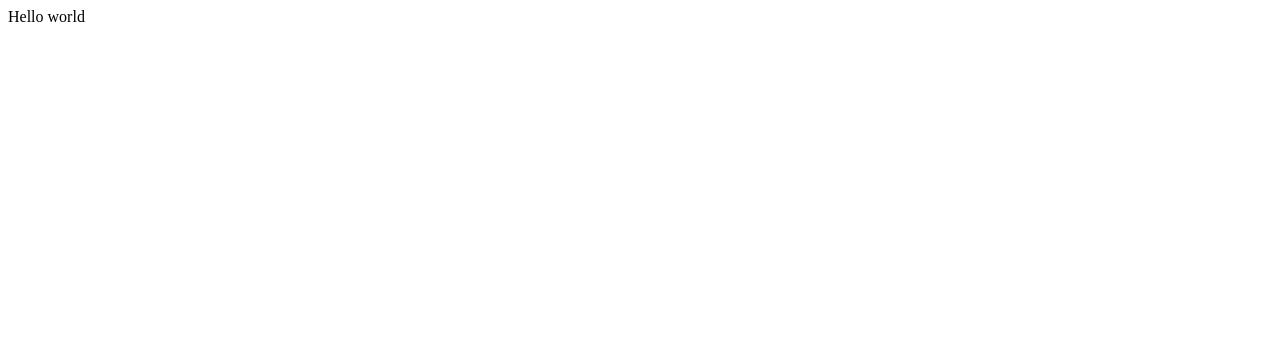
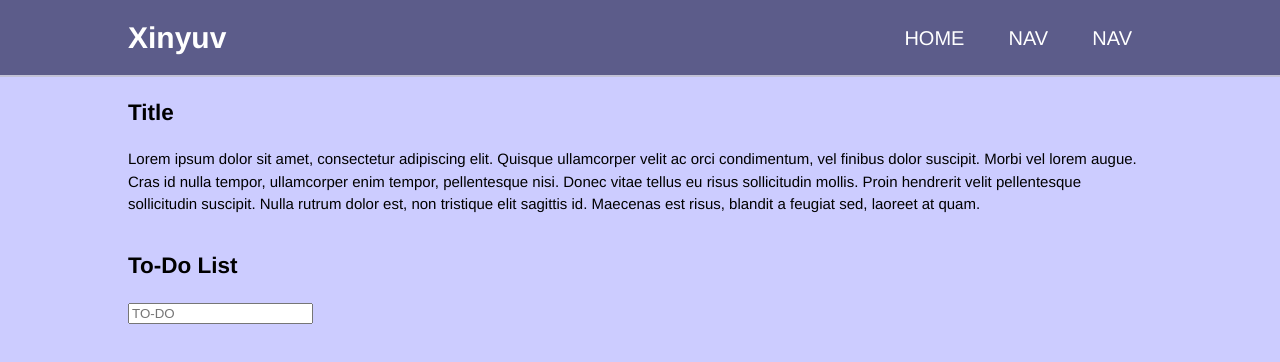
Before and after one commit to xinyuv/xinyu, a website: page views/index.html in a window 1280 px wide. Drawn offline with Linux system fonts and the light colour scheme.

Commit message:
index page update

```diff
--- a/app.js
+++ b/app.js
@@ -1,5 +1,7 @@
 const express = require('express');
 const app = express();
+
+app.use(express.static(__dirname + '/public'));
 
 app.get('/', function(req, res) {
     res.sendFile(__dirname + "/views/index.html");
--- /dev/null
+++ b/public/css/index.css
@@ -0,0 +1,51 @@
+body{
+    font: 15px/1.5 Helvetica;
+    padding: 0;
+    margin: 0;
+    background-color: #ccccff;
+}
+
+/*  global    */
+.container{
+    width: 80%;
+    margin: auto;
+    overflow: hidden;
+}
+
+/*  header  */
+header{
+    background-color: #5c5c8a;
+    color: white;
+    border-bottom: 2px solid #c2c2d6;
+}
+
+header h1{
+    margin: 15px 0;
+}
+
+#title{
+    display: flex;
+    flex-direction: row;
+    align-items: center;
+}
+
+header a{
+    color: white;
+    text-decoration: none;
+    text-transform: uppercase;
+    font-size: 20px;
+}
+
+header ul{
+    margin: 0;
+    padding: 0;
+    text-align: right;
+}
+header li{
+    display: inline;
+    padding: 0 20px;
+}
+
+header nav{
+    flex: 1;
+}
--- a/views/index.html
+++ b/views/index.html
@@ -1 +1,41 @@
-Hello world
+<!DOCTYPE html>
+<html>
+    <head>
+        <meta charset="utf-8">
+        <meta name="viewport" content="width=device-width">
+        <title>Xinyu Li - Welcome</title>
+        <link rel="stylesheet" href="/css/index.css">
+    </head>
+    <body>
+        <header>
+            <div class="container" id="title">
+                <h1>Xinyuv</h1>
+                <nav>
+                    <ul>
+                        <li><a href="#">Home</a></li>
+                        <li><a href="#">Nav</a></li>
+                        <li><a href="#">Nav</a></li>
+                    </ul>
+                </nav>
+            </div>
+        </header>
+
+        <section id="intro">
+            <div class="container">
+                <h1>Title</h1>
+                <p>Lorem ipsum dolor sit amet, consectetur adipiscing elit. Quisque ullamcorper velit ac orci condimentum, vel finibus dolor suscipit. Morbi vel lorem augue. Cras id nulla tempor, ullamcorper enim tempor, pellentesque nisi. Donec vitae tellus eu risus sollicitudin mollis. Proin hendrerit velit pellentesque sollicitudin suscipit. Nulla rutrum dolor est, non tristique elit sagittis id. Maecenas est risus, blandit a feugiat sed, laoreet at quam.</p>
+            </div>
+        </section>
+
+        <section id="todo-list">
+            <div class="container">
+                <h1>To-Do List</h1>
+                <form>
+                    <input type="text" placeholder="TO-DO">
+                </form>
+            </div>
+
+        </section>
+
+    </body>
+</html>
```
